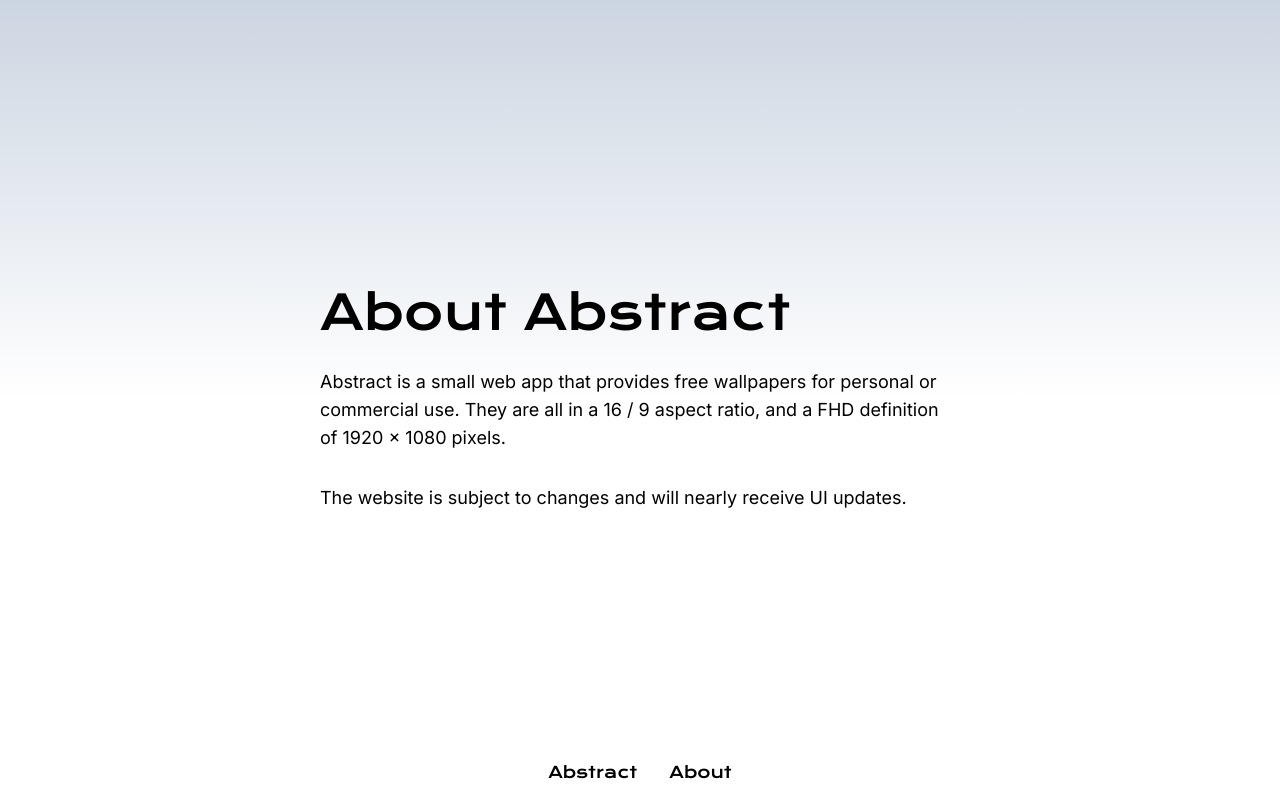
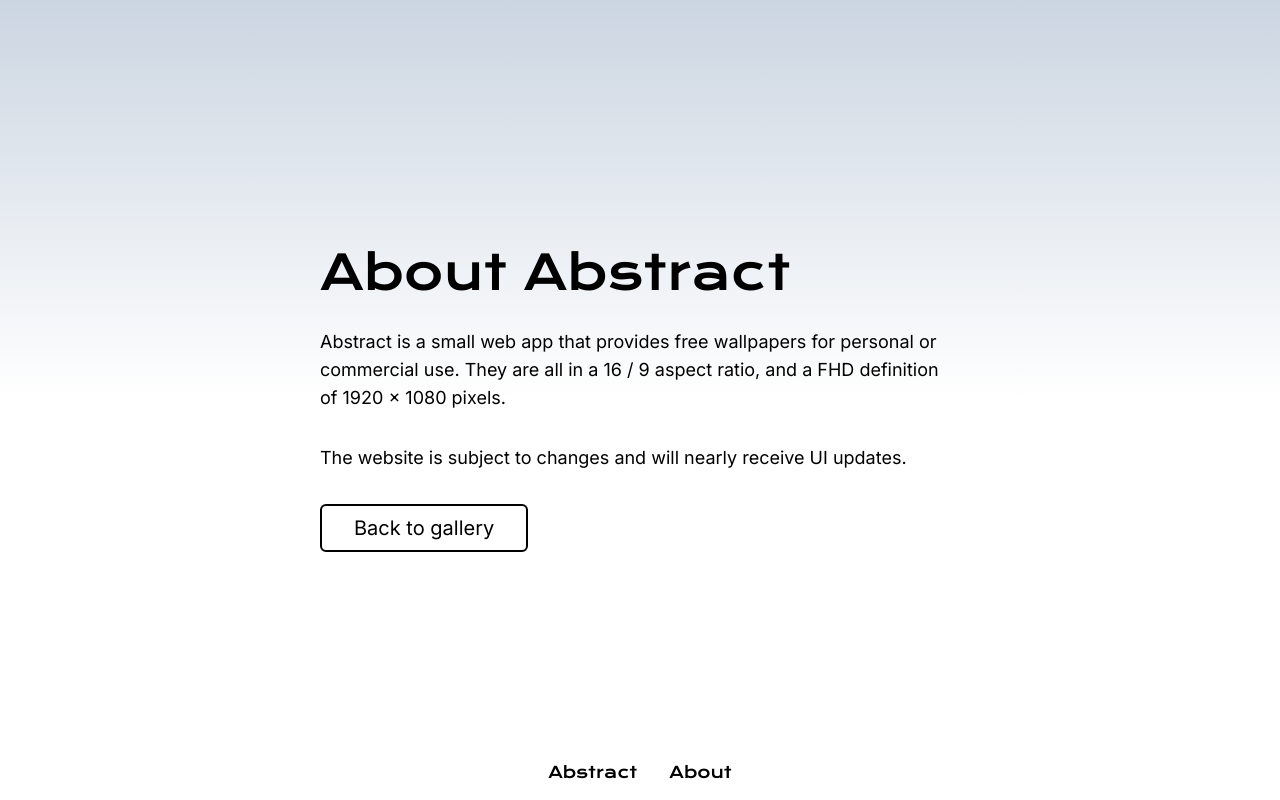
Before and after one commit to imStav/abstract, a Vue app: page /about in a window 1280 px wide. Built offline with nearby package versions, Linux system fonts and the light colour scheme.

Commit message:
Added a button in the About page
To let users go back to the gallery directly from this page.

```diff
--- a/src/components/AboutPage.vue
+++ b/src/components/AboutPage.vue
@@ -1,6 +1,9 @@
+<script setup>
+import { RouterLink } from 'vue-router';
+</script>
+
 <template>
   <div class="about-layout">
-    <div>
     <h2 class="heading">
       About Abstract
     </h2>
@@ -14,6 +17,9 @@
     <p class="text-lg">
       The website is subject to changes and will nearly receive UI updates.
     </p>
-    </div>
+
+    <RouterLink to="/gallery" class="back-to-gallery">
+      Back to gallery
+    </RouterLink>
   </div>
 </template>
--- a/src/index.css
+++ b/src/index.css
@@ -36,6 +36,10 @@
         @apply fixed mt-8 rounded-md border-2 border-black dark:border-white px-8 py-2 text-xl hover:text-white hover:bg-black dark:hover:text-black dark:hover:bg-white duration-700;
     }
 
+    .back-to-gallery {
+        @apply mt-8 rounded-md border-2 w-fit border-black dark:border-white px-8 py-2 text-xl hover:text-white hover:bg-black dark:hover:text-black dark:hover:bg-white duration-700;
+    }
+
     /***GalleryView***/
     .gallery-view {
         @apply flex flex-col min-h-screen justify-center items-center mb-24 sm:my-0;
@@ -68,6 +72,6 @@
 
     /**AboutPage**/
     .about-layout {
-        @apply flex flex-col min-h-screen w-3/4 sm:w-1/2 justify-center items-center mx-auto;
+        @apply flex flex-col min-h-screen w-3/4 sm:w-1/2 justify-center mx-auto;
     }
 }
```
Lines whose indentation alone changed are shown as unchanged.
